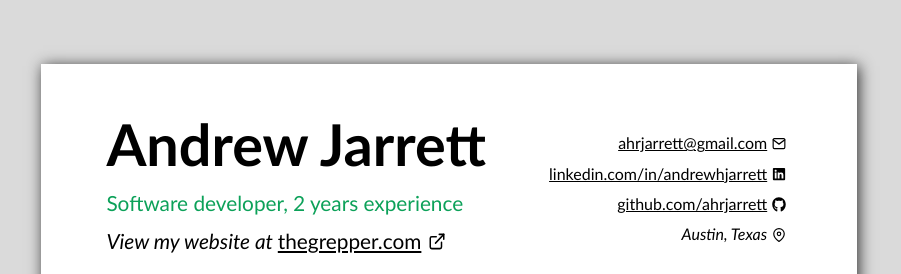
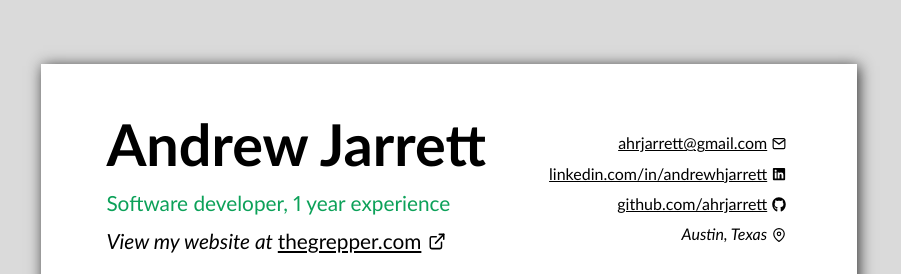
Before and after one commit to ahrjarrett/thegrepper, a React (Create React App) app: page /resume in a window 1280 px wide. Shown: the top 274 px of the page, without its empty margins (367-1268 px from the left). Built offline with nearby package versions, Linux system fonts and the light colour scheme; a web font is replaced by a local one.

Commit message:
update resume, run yarn make-pdf

```diff
--- a/src/Header.js
+++ b/src/Header.js
@@ -4,7 +4,7 @@ const Header = () => (
   <div className="_3a47291c Header">
     <div className="header-left">
       <h1 className="_93f6c985">Andrew Jarrett</h1>
-      <p className="_1121011e">Software developer, 2 years experience
+      <p className="_1121011e">Software developer, 1 year experience
       </p>
       <p className="_d7dc6b3d">View my website at <a className="section-footer-link" href="https://thegrepper.com">thegrepper.com
 	  <img alt="" className="resume-icon" src="svg/link.svg" />
```
Also changed, not shown: 9 other files (tests, documents, lock files or other folders).
